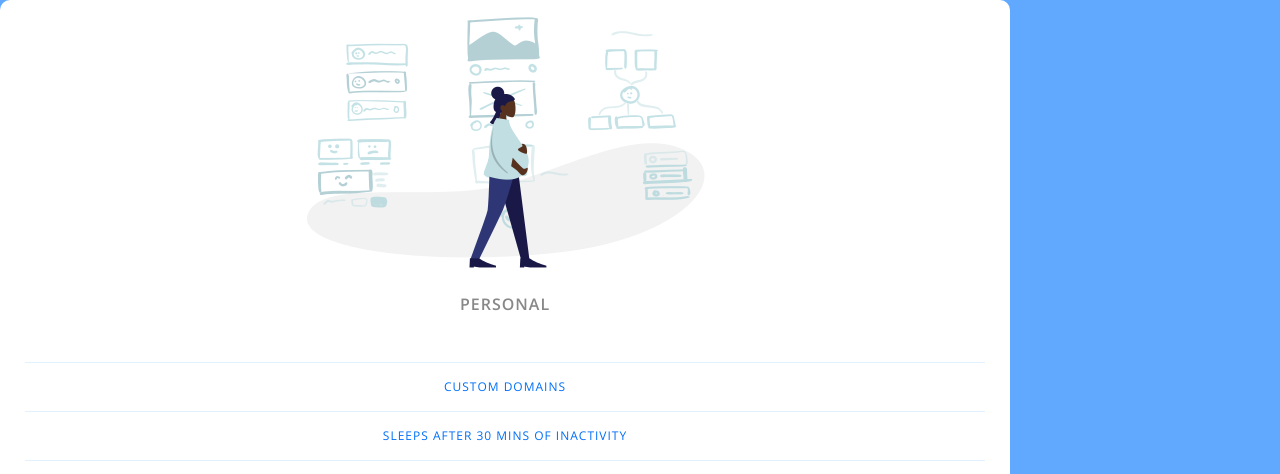
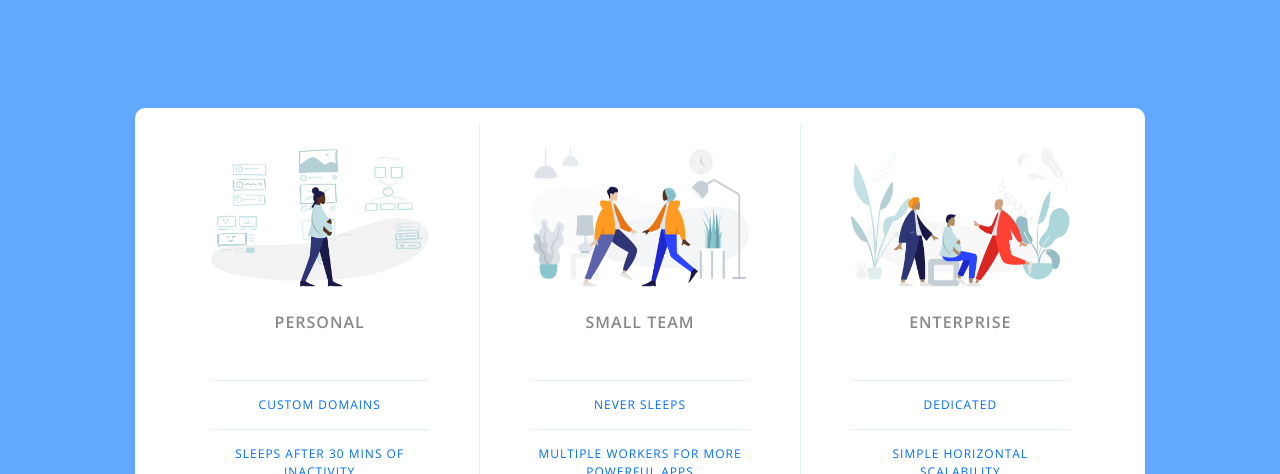
Before and after one commit to ocean1229-github/The-Web-Developer-BootCamp-2023, a plain HTML site: page Day_16/index.html in a window 1280 px wide. Shown: the top 474 px of the page. Drawn offline with nearby package versions, Linux system fonts and the light colour scheme.

Commit message:
PricingPanel_coding_finished

```diff
--- a/Day_16/app.css
+++ b/Day_16/app.css
@@ -5,7 +5,7 @@ html{
 
 body{
     background-color: #60a9ff;
-    display: flexbox;
+    display: flex;
     justify-content: center;
     align-items: center;
     min-height: 100vh;
@@ -91,3 +91,17 @@ body{
     background-color: #269aff;
     color: white;
 }
+
+@media(min-width:900px){
+    .panel{
+        flex-direction: row;
+    }
+    .pricing-plan{
+        border-bottom: none;
+        border-right: 1px solid #e1f1ff;
+        padding: 25px 50px;
+    }
+    .pricing-plan:last-child{
+        border-right: none;
+    }
+}
```
